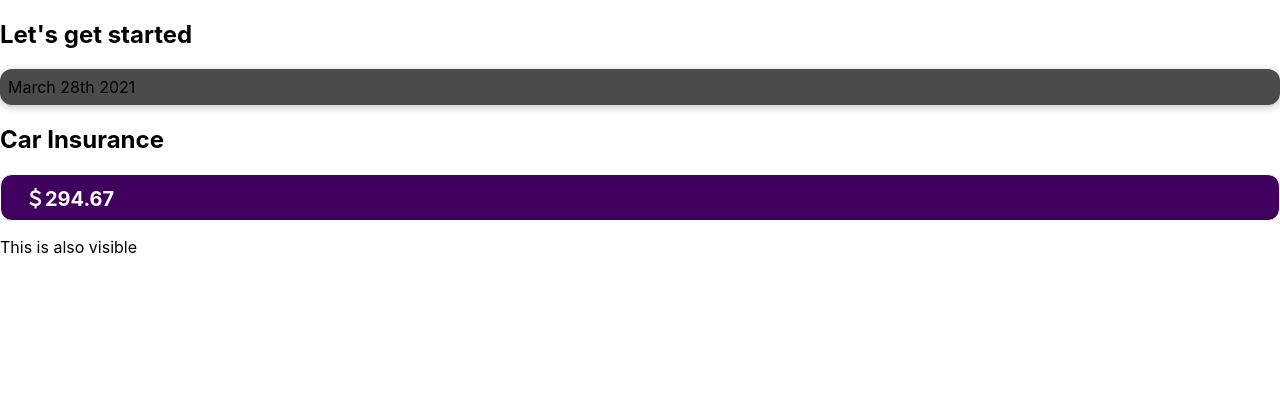
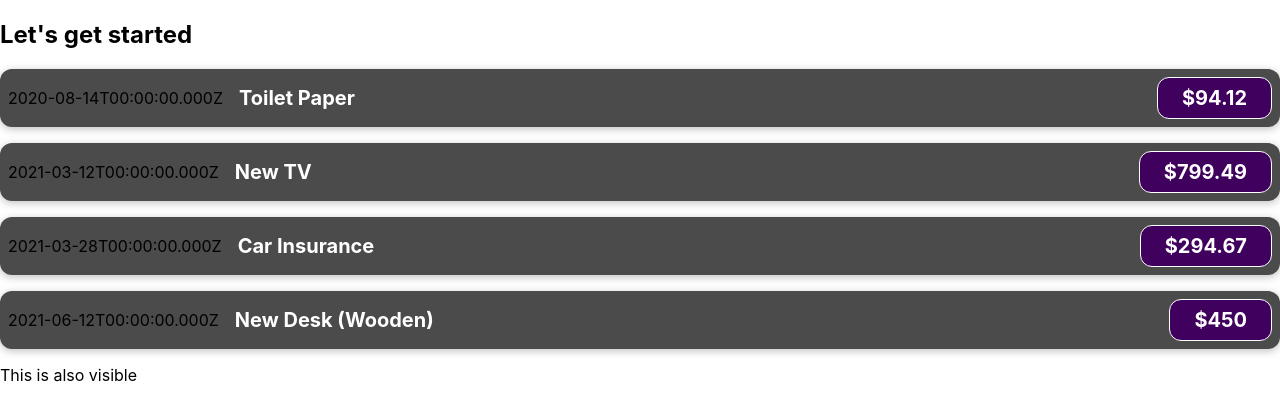
Before and after one commit to Chimoha31/React_Actual_practice, a React (Create React App) app: page / in a window 1280 px wide. Shown: the top 420 px of the page. Built offline with nearby package versions, Linux system fonts and the light colour scheme.

Commit message:
updated and fixed_with_props

```diff
--- a/src/App.js
+++ b/src/App.js
@@ -2,14 +2,57 @@
 import './App.css';
 import ExpenseItem from "./components/ExpenseItem";
 
+
 function App() {
+  const expenses = [
+    {
+      id: 'e1',
+      title: 'Toilet Paper',
+      amount: 94.12,
+      date: new Date(2020, 7, 14),
+    },
+    { id: 'e2', title: 'New TV', amount: 799.49, date: new Date(2021, 2, 12) },
+    {
+      id: 'e3',
+      title: 'Car Insurance',
+      amount: 294.67,
+      date: new Date(2021, 2, 28),
+    },
+    {
+      id: 'e4',
+      title: 'New Desk (Wooden)',
+      amount: 450,
+      date: new Date(2021, 5, 12),
+    },
+  ];
+
   return (
     <div>
       <h2>Let's get started</h2>
-      <ExpenseItem></ExpenseItem>
+      <ExpenseItem
+      title={expenses[0].title}
+      amount={expenses[0].amount}
+      date={expenses[0].date}>
+      </ExpenseItem>
+      <ExpenseItem
+      title={expenses[1].title}
+      amount={expenses[1].amount}
+      date={expenses[1].date}>
+      </ExpenseItem>
+      <ExpenseItem
+      title={expenses[2].title}
+      amount={expenses[2].amount}
+      date={expenses[2].date}>
+      </ExpenseItem>
+      <ExpenseItem
+      title={expenses[3].title}
+      amount={expenses[3].amount}
+      date={expenses[3].date}>
+      </ExpenseItem>
+
       <p>This is also visible</p>
     </div>
-  )
-}
+  );
+};
 
 export default App;
--- a/src/components/ExpenseItem.js
+++ b/src/components/ExpenseItem.js
@@ -1,13 +1,18 @@
 import './ExpenseItem.css';
 
-function ExpenseItem() {
+function ExpenseItem(props) {
+    // const expenseDate = new Date(2021, 2, 28);
+    // const expenseTitle = 'Car Insurance';
+    // const expenseAmount = 294.67;
+
+
   return (
-    <div>
-      <div className="expense-item">March 28th 2021</div>
-      <div className="expense-otem__description">
-        <h2>Car Insurance</h2>
+      <div className="expense-item">
+        <div>{props.date.toISOString()}</div>
+      <div className="expense-item__description">
+        <h2>{props.title}</h2>
+      <div className="expense-item__price">${props.amount}</div>
       </div>
-      <div className="expense-item__price">＄294.67</div>
     </div>
   );
 }
```
